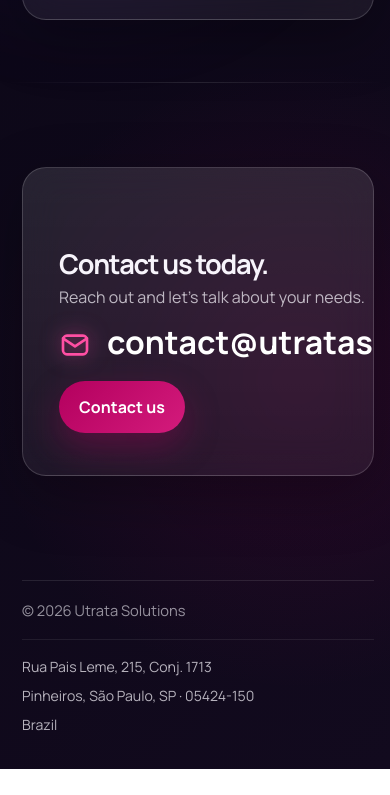
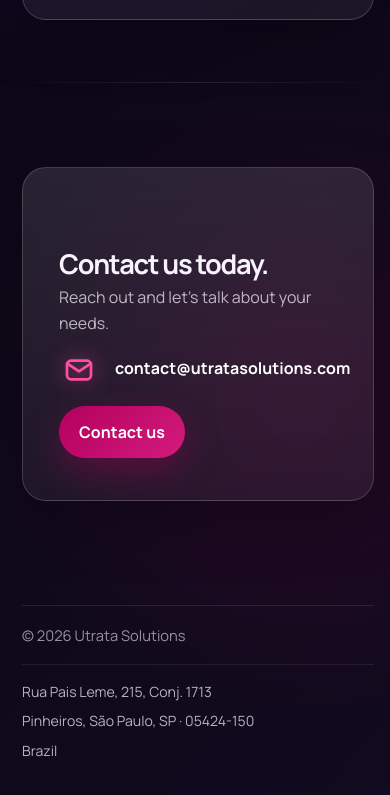
Before and after one commit to monikawe1/utratasolutions, a plain HTML site: page index.html in a window 390 px wide. Shown: the part 1008-1803 px from the top of the page. Before the commit the page ends 1777 px from the top, so only its background shows below. Drawn offline with Linux system fonts and the light colour scheme.

Commit message:
Update index.html

```diff
--- a/index.html
+++ b/index.html
@@ -542,12 +542,6 @@
       z-index: 2;
     }
 
-
-
-
-
-
-
     .cta-globe::after {
       content: "";
       position: absolute;
@@ -721,6 +715,9 @@
       .footer-address {
         flex-direction: column;
         gap: 8px;
+      }
+      .cta-contact{
+        font-size: 16px
       }
     }
 
```
